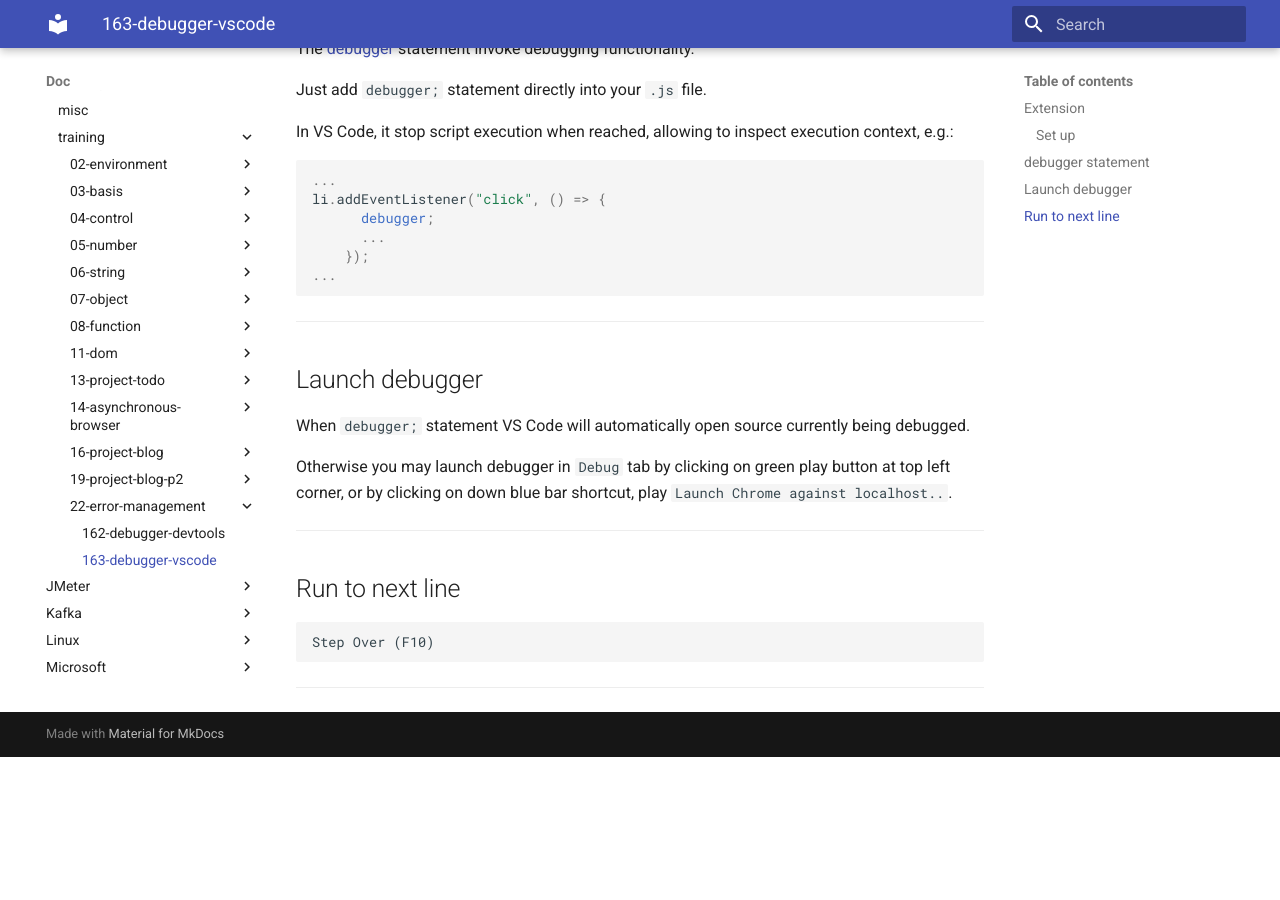
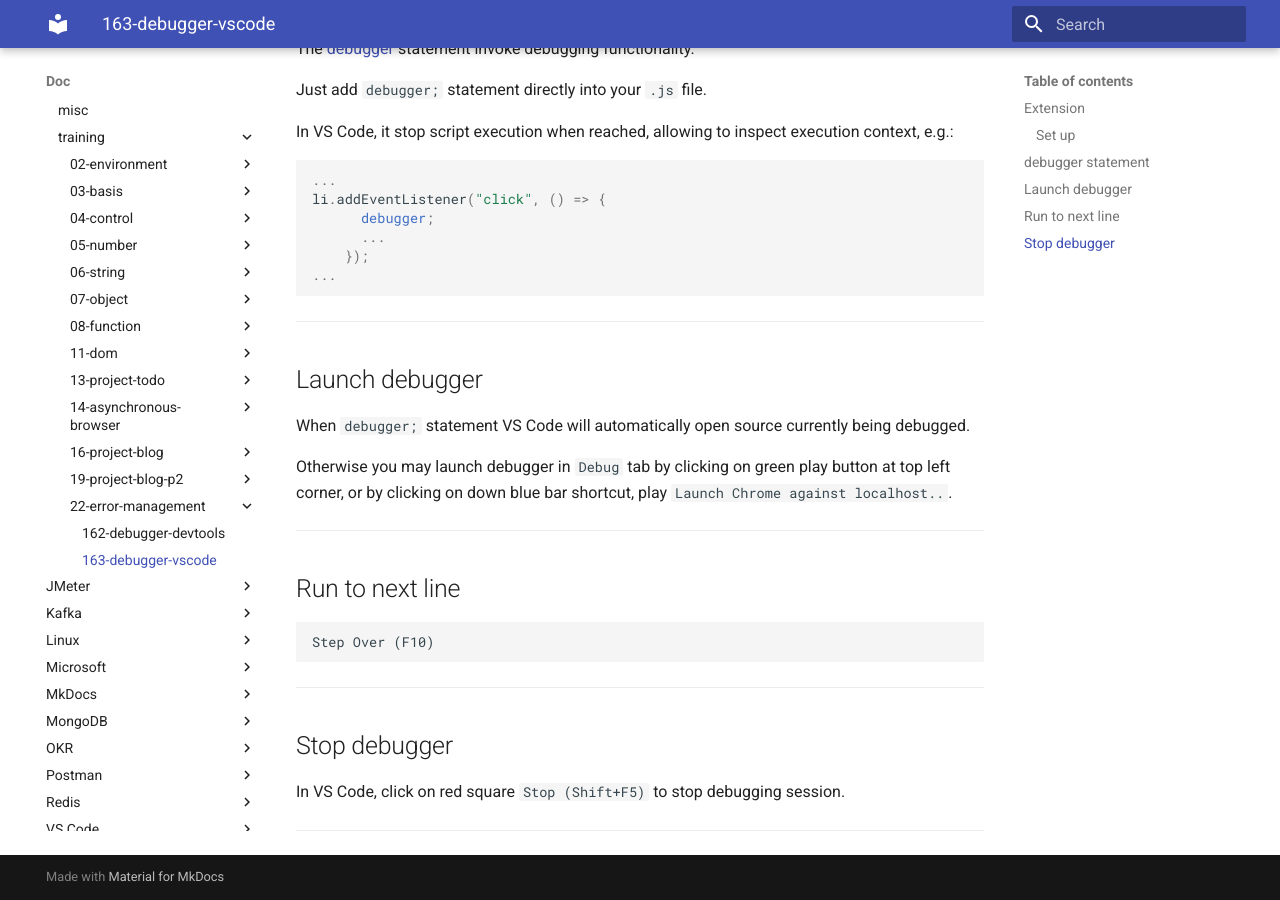
Before and after one commit to oldu73/doc, an MkDocs documentation site: the page built from docs/javascript/training/22-error-management/163-debugger-vscode.md, in a window 1280 px wide and 900 px high, scrolled down 1036 px. Built offline with MkDocs 1.6.1 and Material for MkDocs 9.7.7, drawn with Linux system fonts in a browser that asks for light colours; before the commit the page ends 1793 px from its top, so only the background shows below that.

Commit message:
vscode stop debugger

````diff
--- a/docs/javascript/training/22-error-management/163-debugger-vscode.md
+++ b/docs/javascript/training/22-error-management/163-debugger-vscode.md
@@ -76,3 +76,9 @@ Step Over (F10)
 ```
 
 ---
+
+## Stop debugger
+
+In VS Code, click on red square `Stop (Shift+F5)` to stop debugging session.
+
+---
````
